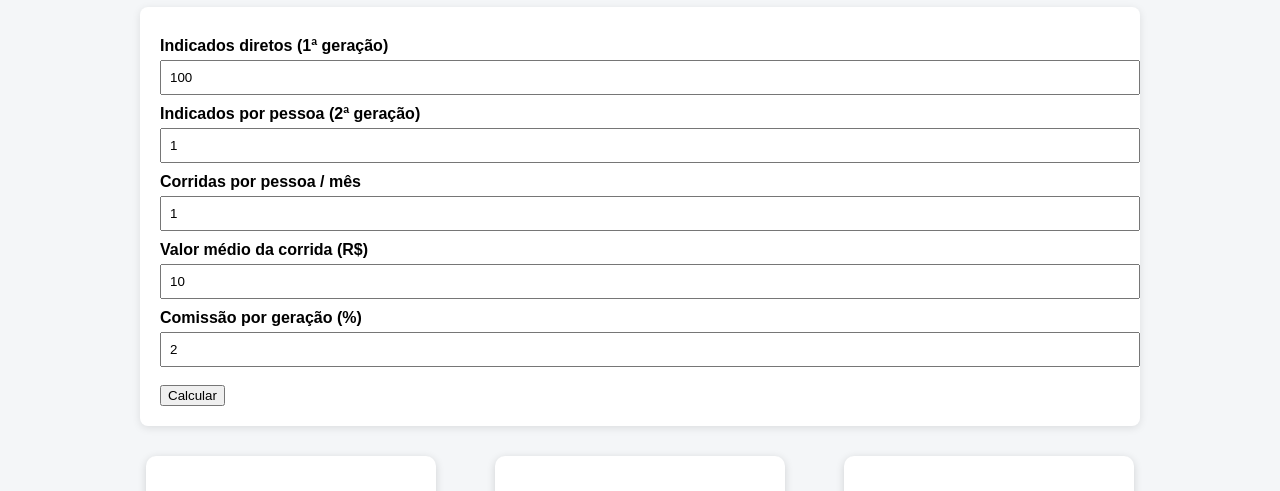
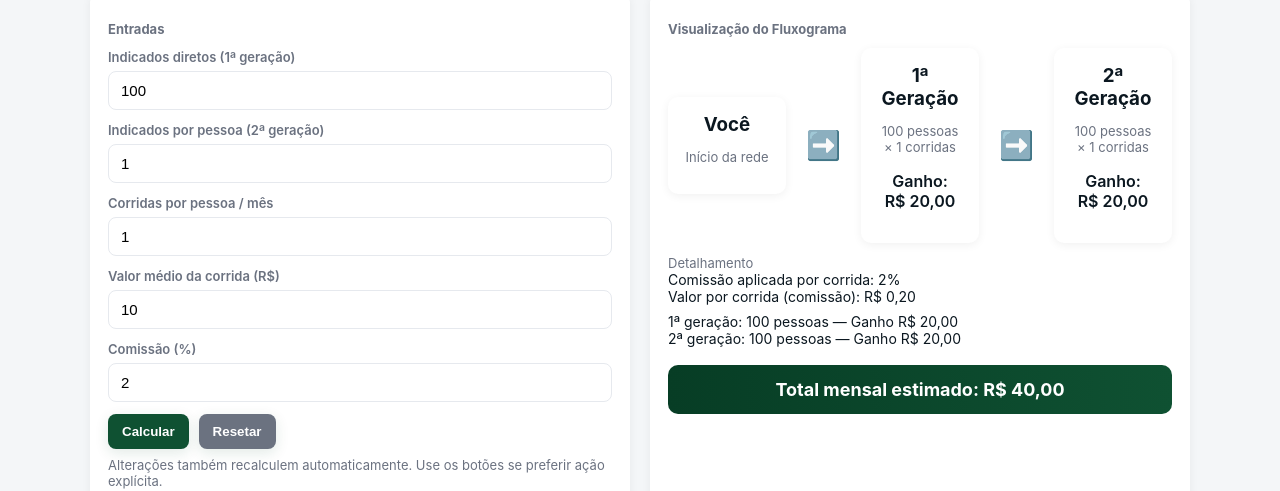
Before and after one commit to painel-financeiro-borges/simulador-mrp-mobi, a plain HTML site: page index.html in a window 1280 px wide. Shown: the part 93-584 px from the top of the page. Drawn offline with Linux system fonts and the light colour scheme.

Commit message:
Refactor index.html for improved structure and style
Refactor HTML structure and improve styling. Update input labels for accessibility and enhance JavaScript calculations.

```diff
--- a/index.html
+++ b/index.html
@@ -1,166 +1,262 @@
-<!DOCTYPE html>
+<!doctype html>
 <html lang="pt-BR">
 <head>
-  <meta charset="UTF-8">
-  <title>Simulador MRP Mobi - Fluxograma</title>
+  <meta charset="utf-8">
+  <meta name="viewport" content="width=device-width,initial-scale=1">
+  <title>Simulador MRP Mobi - Fluxograma (Melhorado)</title>
   <style>
-    body {
-      font-family: Arial, sans-serif;
-      background: #f4f6f8;
-      margin: 0;
-      padding: 20px;
+    :root{
+      --bg:#f4f6f8;
+      --card:#fff;
+      --accent:#0f5132;
+      --muted:#6b7280;
+      --shadow: 0 2px 10px rgba(2,6,23,0.06);
+      --radius:10px;
     }
-
-    h1 {
-      text-align: center;
+    *{box-sizing:border-box}
+    body{
+      margin:0;
+      font-family:Inter, "Segoe UI", Roboto, Arial, sans-serif;
+      background:var(--bg);
+      color:#0b1720;
+      padding:20px;
     }
-
-    .container {
-      max-width: 1000px;
-      margin: auto;
+    .container{
+      max-width:1100px;
+      margin:0 auto;
     }
-
-    .inputs {
-      background: #ffffff;
-      padding: 20px;
-      border-radius: 8px;
-      margin-bottom: 20px;
-      box-shadow: 0 2px 8px rgba(0,0,0,0.1);
+    h1{
+      text-align:center;
+      margin:8px 0 18px;
+      font-weight:600;
     }
-
-    .inputs label {
-      display: block;
-      margin-top: 10px;
-      font-weight: bold;
+    .grid{
+      display:grid;
+      grid-template-columns: 1fr 1fr;
+      gap:20px;
     }
-
-    .inputs input {
-      width: 100%;
-      padding: 8px;
-      margin-top: 5px;
+    @media (max-width:800px){
+      .grid{grid-template-columns:1fr}
+      .fluxograma{flex-direction:column; gap:16px; align-items:stretch}
+      .arrow{display:none}
     }
-
-    .fluxograma {
-      display: flex;
-      justify-content: space-around;
-      text-align: center;
-      margin-top: 30px;
+    .card{
+      background:var(--card);
+      padding:18px;
+      border-radius:var(--radius);
+      box-shadow:var(--shadow);
     }
-
-    .box {
-      background: #ffffff;
-      padding: 20px;
-      width: 250px;
-      border-radius: 10px;
-      box-shadow: 0 2px 8px rgba(0,0,0,0.15);
+    .inputs label{
+      display:block;
+      font-weight:600;
+      margin-top:12px;
+      color:var(--muted);
+      font-size:13px;
     }
-
-    .arrow {
-      font-size: 30px;
-      margin-top: 40px;
+    .inputs input[type="number"]{
+      width:100%;
+      padding:10px 12px;
+      margin-top:6px;
+      border-radius:8px;
+      border:1px solid #e6e9ee;
+      font-size:15px;
+      background:white;
     }
-
-    .resultado {
-      background: #0f5132;
-      color: #ffffff;
-      padding: 20px;
-      margin-top: 30px;
-      border-radius: 10px;
-      text-align: center;
-      font-size: 18px;
+    .row{
+      display:flex;
+      gap:10px;
+      align-items:center;
+      margin-top:12px;
     }
+    .btn{
+      display:inline-block;
+      background:var(--accent);
+      color:white;
+      padding:10px 14px;
+      border-radius:8px;
+      border:none;
+      cursor:pointer;
+      font-weight:600;
+      box-shadow: 0 4px 14px rgba(15,81,50,0.12);
+    }
+    .fluxograma{
+      display:flex;
+      justify-content:space-between;
+      gap:12px;
+      margin-top:10px;
+      align-items:center;
+    }
+    .box{
+      flex:1;
+      background:var(--card);
+      padding:16px;
+      border-radius:var(--radius);
+      box-shadow:var(--shadow);
+      text-align:center;
+    }
+    .box h3{margin:0 0 6px}
+    .small{font-size:13px;color:var(--muted)}
+    .arrow{font-size:28px;color:var(--muted); margin:0 8px}
+    .resultado{
+      background:linear-gradient(90deg,#073d25,#0f5132);
+      color:white;
+      padding:14px;
+      margin-top:18px;
+      border-radius:10px;
+      text-align:center;
+      font-size:18px;
+      font-weight:700;
+    }
+    .breakdown{
+      margin-top:12px;
+      text-align:left;
+      font-size:14px;
+      color:#0b1720;
+    }
+    .muted-text{color:var(--muted); font-size:13px}
+    .note{font-size:13px;color:var(--muted); margin-top:8px}
   </style>
 </head>
+<body>
+  <div class="container">
+    <h1>Simulador MRP Mobi – Fluxograma</h1>
 
-<body>
+    <div class="grid">
+      <div class="card inputs" aria-labelledby="form-title">
+        <h2 id="form-title" class="small">Entradas</h2>
 
-<div class="container">
-  <h1>Simulador MRP Mobi – Modelo de Fluxograma</h1>
+        <label for="g1">Indicados diretos (1ª geração)</label>
+        <input type="number" id="g1" min="0" step="1" value="100" aria-label="Indicados diretos">
 
-  <div class="inputs">
-    <label>Indicados diretos (1ª geração)</label>
-    <input type="number" id="g1" value="100">
+        <label for="g2porPessoa">Indicados por pessoa (2ª geração)</label>
+        <input type="number" id="g2porPessoa" min="0" step="0.01" value="1" aria-label="Indicados por pessoa">
 
-    <label>Indicados por pessoa (2ª geração)</label>
-    <input type="number" id="g2porPessoa" value="1">
+        <label for="corridas">Corridas por pessoa / mês</label>
+        <input type="number" id="corridas" min="0" step="0.01" value="1" aria-label="Corridas por pessoa por mês">
 
-    <label>Corridas por pessoa / mês</label>
-    <input type="number" id="corridas" value="1">
+        <label for="valorCorrida">Valor médio da corrida (R$)</label>
+        <input type="number" id="valorCorrida" min="0" step="0.01" value="10" aria-label="Valor médio da corrida">
 
-    <label>Valor médio da corrida (R$)</label>
-    <input type="number" id="valorCorrida" value="10">
+        <label for="comissao">Comissão (%)</label>
+        <input type="number" id="comissao" min="0" step="0.01" value="2" aria-label="Comissão percentual">
 
-    <label>Comissão por geração (%)</label>
-    <input type="number" id="comissao" value="2">
-
-    <br><br>
-    <button onclick="calcular()">Calcular</button>
+        <div class="row">
+          <button id="btnCalcular" class="btn" type="button">Calcular</button>
+          <button id="btnReset" class="btn" style="background:#6b7280">Resetar</button>
         </div>
 
-  <div class="fluxograma">
-    <div class="box">
-      <h3>Você</h3>
-      <p>Início da Rede</p>
+        <p class="note">Alterações também recalculem automaticamente. Use os botões se preferir ação explícita.</p>
       </div>
 
-    <div class="arrow">➡️</div>
+      <div class="card">
+        <h2 class="small">Visualização do Fluxograma</h2>
 
-    <div class="box">
-      <h3>1ª Geração</h3>
-      <p id="g1Texto">-</p>
-      <p id="ganhoG1">-</p>
+        <div class="fluxograma" role="group" aria-label="Fluxograma de gerações">
+          <div class="box" id="boxVocê">
+            <h3>Você</h3>
+            <p class="small">Início da rede</p>
           </div>
 
-    <div class="arrow">➡️</div>
+          <div class="arrow" aria-hidden="true">➡️</div>
 
-    <div class="box">
+          <div class="box" id="boxG1">
+            <h3>1ª Geração</h3>
+            <p id="g1Texto" class="small">-</p>
+            <p id="ganhoG1" style="font-weight:600">-</p>
+          </div>
+
+          <div class="arrow" aria-hidden="true">➡️</div>
+
+          <div class="box" id="boxG2">
             <h3>2ª Geração</h3>
-      <p id="g2Texto">-</p>
-      <p id="ganhoG2">-</p>
+            <p id="g2Texto" class="small">-</p>
+            <p id="ganhoG2" style="font-weight:600">-</p>
           </div>
         </div>
 
-  <div class="resultado" id="resultadoFinal">
+        <div class="breakdown" id="breakdown">
+          <!-- breakdown dinámico -->
+        </div>
+
+        <div class="resultado" id="resultadoFinal" role="status" aria-live="polite">
           Total mensal estimado: R$ 0,00
+        </div>
+      </div>
     </div>
   </div>
 
   <script>
-function calcular() {
-  const g1 = Number(document.getElementById("g1").value);
-  const g2porPessoa = Number(document.getElementById("g2porPessoa").value);
-  const corridas = Number(document.getElementById("corridas").value);
-  const valor = Number(document.getElementById("valorCorrida").value);
-  const comissao = Number(document.getElementById("comissao").value) / 100;
+    (function(){
+      const el = id => document.getElementById(id);
+      const fmtBRL = new Intl.NumberFormat('pt-BR', {style:'currency', currency:'BRL'});
+      const fmtNum = new Intl.NumberFormat('pt-BR', {maximumFractionDigits:2, minimumFractionDigits:0});
 
+      const inputs = ['g1','g2porPessoa','corridas','valorCorrida','comissao'].map(id => el(id));
+      const btnCalc = el('btnCalcular');
+      const btnReset = el('btnReset');
+
+      function parsePositive(input){
+        const n = Number(input);
+        if (!isFinite(n) || n < 0) return 0;
+        return n;
+      }
+
+      function calcular(){
+        const g1 = Math.floor(parsePositive(el('g1').value));
+        const g2porPessoa = parsePositive(el('g2porPessoa').value);
+        const corridas = parsePositive(el('corridas').value);
+        const valor = parsePositive(el('valorCorrida').value);
+        const comissao = parsePositive(el('comissao').value) / 100;
+
+        // cálculo
         const g2 = g1 * g2porPessoa;
-
         const ganhoPorCorrida = valor * comissao;
 
         const ganhoG1 = g1 * corridas * ganhoPorCorrida;
         const ganhoG2 = g2 * corridas * ganhoPorCorrida;
-
-  document.getElementById("g1Texto").innerText =
-    `${g1} pessoas × ${corridas} corridas`;
-
-  document.getElementById("ganhoG1").innerText =
-    `Ganho: R$ ${ganhoG1.toFixed(2)}`;
-
-  document.getElementById("g2Texto").innerText =
-    `${g2} pessoas × ${corridas} corridas`;
-
-  document.getElementById("ganhoG2").innerText =
-    `Ganho: R$ ${ganhoG2.toFixed(2)}`;
-
         const total = ganhoG1 + ganhoG2;
 
-  document.getElementById("resultadoFinal").innerText =
-    `Total mensal estimado: R$ ${total.toFixed(2)}`;
+        // atualizar UI
+        el('g1Texto').innerText = `${g1.toLocaleString('pt-BR')} pessoas × ${corridas.toLocaleString('pt-BR')} corridas`;
+        el('ganhoG1').innerText = `Ganho: ${fmtBRL.format(ganhoG1)}`;
+
+        el('g2Texto').innerText = `${g2.toLocaleString('pt-BR')} pessoas × ${corridas.toLocaleString('pt-BR')} corridas`;
+        el('ganhoG2').innerText = `Ganho: ${fmtBRL.format(ganhoG2)}`;
+
+        el('resultadoFinal').innerText = `Total mensal estimado: ${fmtBRL.format(total)}`;
+
+        // breakdown detalhado
+        el('breakdown').innerHTML = `
+          <div class="muted-text">Detalhamento</div>
+          <div>Comissão aplicada por corrida: ${ (comissao*100).toLocaleString('pt-BR', {maximumFractionDigits:2}) }%</div>
+          <div>Valor por corrida (comissão): ${fmtBRL.format(ganhoPorCorrida)}</div>
+          <div style="margin-top:8px">1ª geração: ${g1.toLocaleString('pt-BR')} pessoas — Ganho ${fmtBRL.format(ganhoG1)}</div>
+          <div>2ª geração: ${g2.toLocaleString('pt-BR')} pessoas — Ganho ${fmtBRL.format(ganhoG2)}</div>
+        `;
       }
 
-// cálculo inicial automático
+      // recalcula automaticamente ao alterar qualquer campo (com debounce)
+      let timer;
+      inputs.forEach(i => {
+        i.addEventListener('input', () => {
+          clearTimeout(timer);
+          timer = setTimeout(calcular, 250);
+        });
+      });
+
+      btnCalc.addEventListener('click', calcular);
+      btnReset.addEventListener('click', () => {
+        el('g1').value = 100;
+        el('g2porPessoa').value = 1;
+        el('corridas').value = 1;
+        el('valorCorrida').value = 10;
+        el('comissao').value = 2;
         calcular();
+      });
+
+      // inicial
+      calcular();
+    })();
   </script>
-
 </body>
         </html>
```
Lines whose indentation alone changed are shown as unchanged.
